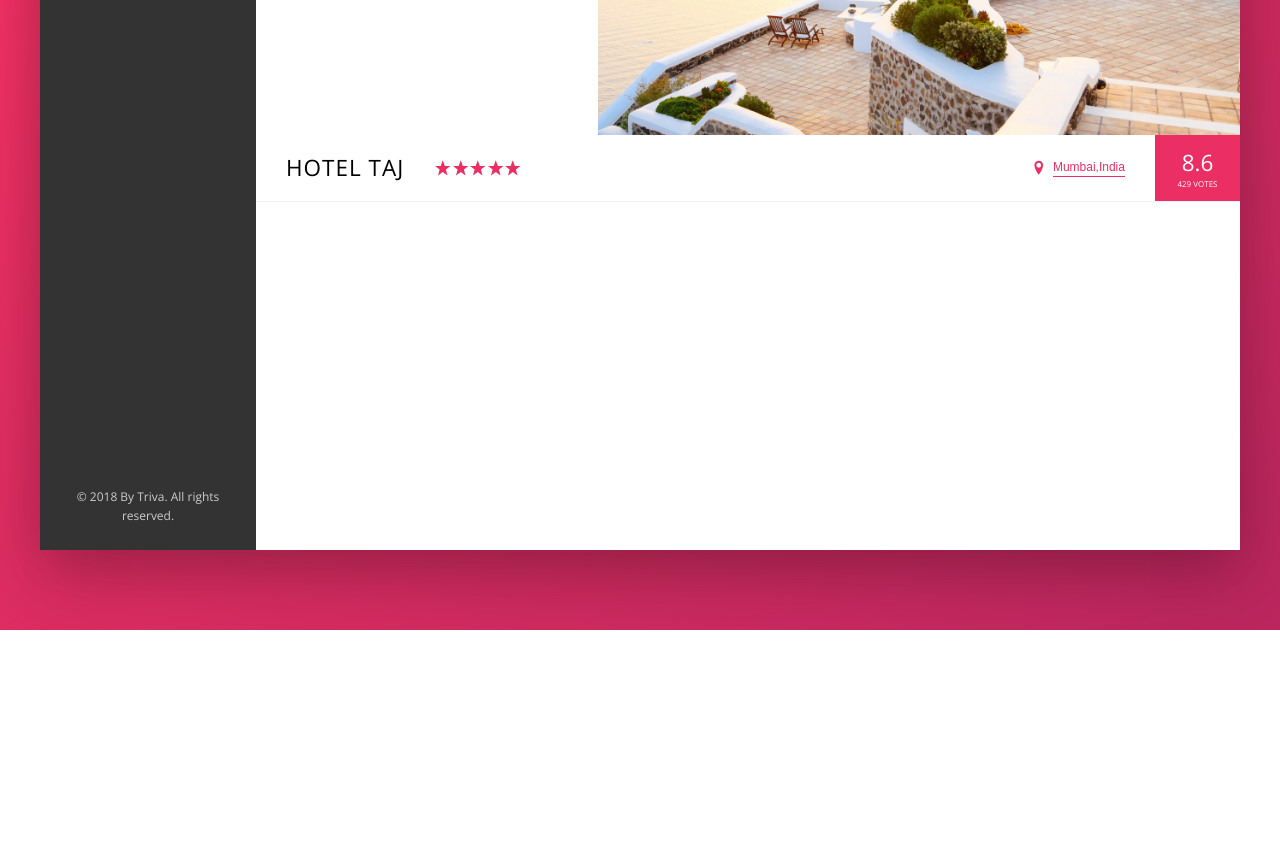
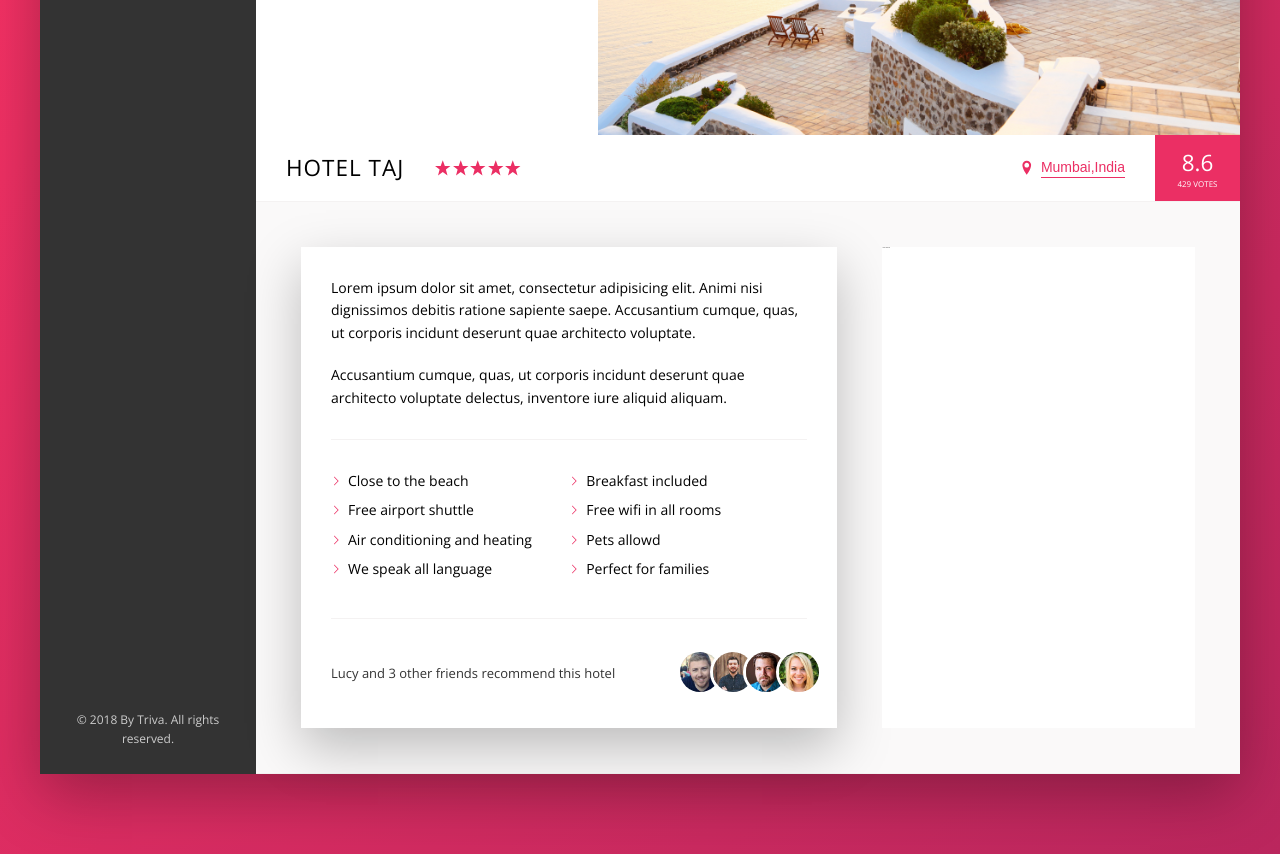
Before and after one commit to jaynilshah/Triva, a website: page index.html in a window 1280 px wide. Shown: the part 400-1254 px from the top of the page. Before the commit the page ends 1030 px from the top, so only its background shows below. Drawn offline with nearby package versions, Linux system fonts and the light colour scheme.

Commit message:
Description part

```diff
--- a/index.html
+++ b/index.html
@@ -136,6 +136,43 @@
                         </div>
 
                     </div>
+
+                    <div class="detail">
+                        <div class="description">
+                            <p class="paragraph">
+                                Lorem ipsum dolor sit amet, consectetur adipisicing elit. Animi nisi dignissimos debitis ratione sapiente saepe. Accusantium cumque, quas, ut corporis incidunt deserunt quae architecto voluptate.
+
+                            </p>
+                            <p class="paragraph">
+                                Accusantium cumque, quas, ut corporis incidunt deserunt quae architecto voluptate delectus, inventore iure aliquid aliquam.
+
+                            </p>
+
+                            <ul class="list">
+                                <li class="list__item">Close to the beach</li>
+                                <li class="list__item">Breakfast included</li>
+                                <li class="list__item">Free airport shuttle</li>
+                                <li class="list__item">Free wifi in all rooms</li>
+                                <li class="list__item">Air conditioning and heating</li>
+                                <li class="list__item">Pets allowd</li>
+                                <li class="list__item">We speak all language</li>
+                                <li class="list__item">Perfect for families</li>
+                            </ul>
+                            <div class="recommend">
+                                <p class="recommend__count">Lucy and 3 other friends recommend this hotel</p>
+                                <div class="recommend__friends">
+                                    <img src="img/user-3.jpg" alt="Friend 1" class="recommend__photo">
+                                    <img src="img/user-4.jpg" alt="Friend 2" class="recommend__photo">
+                                    <img src="img/user-5.jpg" alt="Friend 3" class="recommend__photo">
+                                    <img src="img/user-6.jpg" alt="Friend 4" class="recommend__photo">
+                                </div>
+                            </div>
+                        </div>
+
+                        <div class="user-review">
+                            User Review
+                        </div>
+                    </div>
                 </main>
             </div>
         </div>
--- a/sass/_base.scss
+++ b/sass/_base.scss
@@ -30,6 +30,8 @@
     --color-grey-dark-2: #777;
     --color-grey-dark-3: #999;
     --shadow-dark :0 2rem 6rem rgba(0,0,0,0.3);
+    --shadow-light: 0 2rem 5rem rgba(0,0,0,.25);
+    --borderline : 1px solid var(--color-grey-light-2);
 }
 
 *{
@@ -46,13 +48,13 @@
 *::before{
     box-sizing: inherit;
     font-size: 62.5%;
-    color: var(--color-grey-dar-1);
 }
 
 body{
    font-family: 'Open Sans', sans-serif;
    font-weight: 400;
    line-height: 1.6;
+   font-size: 1.4rem;
    background-image: linear-gradient(to right bottom , var(--color-primary-light), var(--color-primary-dark) );
    background-size: cover;
    background-repeat: no-repeat;
--- a/sass/_components.scss
+++ b/sass/_components.scss
@@ -17,7 +17,7 @@
 
     &__input{
         font-family: inherit;
-        font-size: inherit;
+        font-size: 1.4rem;
         background-color: var(--color-grey-light-2);
         border: none;
         padding: 0.7rem 2rem;
@@ -194,13 +194,13 @@
     &__link:visited{
         color: white;
         font-weight: 400;
-        font-size: 1.4rem;
         text-decoration: none;
         text-transform: uppercase;
         display: block;
         padding: 1.5rem 3rem;
         position: relative;
         z-index: 10;
+        font-size: 1.4rem;
 
 
 
@@ -250,8 +250,7 @@
 
 
     display: flex;
-
-    border-bottom: 1px solid var(--color-grey-light-2);
+    border-bottom: var(--borderline);
     align-items: center;
 
     &__heading{
@@ -318,7 +317,7 @@
 .button-inline{
     border: none;
     color: var(--color-primary);
-    font-size: inherit;
+    font-size: 1.4rem;
     border-bottom: 1px solid currentColor;
     padding-bottom: 2px;
     display: inline-block;
@@ -357,3 +356,85 @@
         box-shadow: none;
     }
 }
+
+
+
+
+
+.paragraph{
+    font-size: 1.4rem;
+}
+.paragraph:not(:last-of-type){
+    margin-bottom: 2rem;
+
+}
+
+.list{
+
+    list-style-type: none;
+    margin: 3rem 0;
+    padding: 3rem 0;
+    border-bottom: var(--borderline);
+    border-top: var(--borderline);;
+    display: flex;
+    flex-wrap: wrap;
+
+
+
+
+    &__item{
+    font-size: 1.4rem;
+    flex : 0 0 50%;
+    margin-bottom: 0.7rem;
+    }
+
+    &__item::before{
+        content: "";
+        display: inline-block;
+        height: 1rem;
+        width: 1rem;
+        margin-right: .7rem;
+
+        //older-browser
+        //background-image: url(../img/chevron-thin-right.svg);
+        //background-size: cover;
+
+
+        //Newer Browser
+        background-color: var(--color-primary);
+        -webkit-mask-image: url(../img/chevron-thin-right.svg);
+        -webkit-mask-size: cover;
+
+    }
+}
+
+
+.recommend{
+    font-size: 1.3rem;
+    color: var(--color-grey-dark-1);
+    display: flex;
+
+    align-items: center;
+
+
+
+    &__photo{
+        height: 4rem;
+        width: 4rem;
+        border-radius: 50%;
+        margin-right: -1.5rem;
+        border: 3px solid #fff;
+        box-sizing: content-box;
+
+
+    }
+
+    &__count{
+        font-size: 1.3rem;
+        margin-right: auto;
+
+    }
+    &__friends{
+
+    }
+}
--- a/sass/_layout.scss
+++ b/sass/_layout.scss
@@ -12,8 +12,7 @@
 .header{
     height: 7rem;
     background-color: #fff;
-    border-bottom: 1px solid var(--color-grey-light-2);
-
+    border-bottom: var(--borderline);
     display: flex;
     justify-content: space-between;
     align-items: center;
@@ -23,6 +22,7 @@
 }
 .content{
     display: flex;
+
 
 }
 .sidebar{
@@ -35,6 +35,29 @@
 .hotel-view{
     background-color: #fff;
     //background-color: orangered;
-    height: 80rem;
+    //height: 80rem;
     flex: 1;
 }
+
+
+.detail{
+    display: flex;
+    background-color:var(--color-grey-light-1);
+    padding: 4.5rem;
+    border-bottom: var(--borderline);
+}
+
+
+.description{
+    background-color:white;
+    box-shadow: var(--shadow-light);
+    padding: 3rem;
+    flex: 0 0 60%;
+    margin-right: 4.5rem;
+    font-size: 1.4rem;
+}
+
+.user-review{
+    background-color: white;
+    flex: 1;
+}
```
Also changed, not shown: css/style.css.
